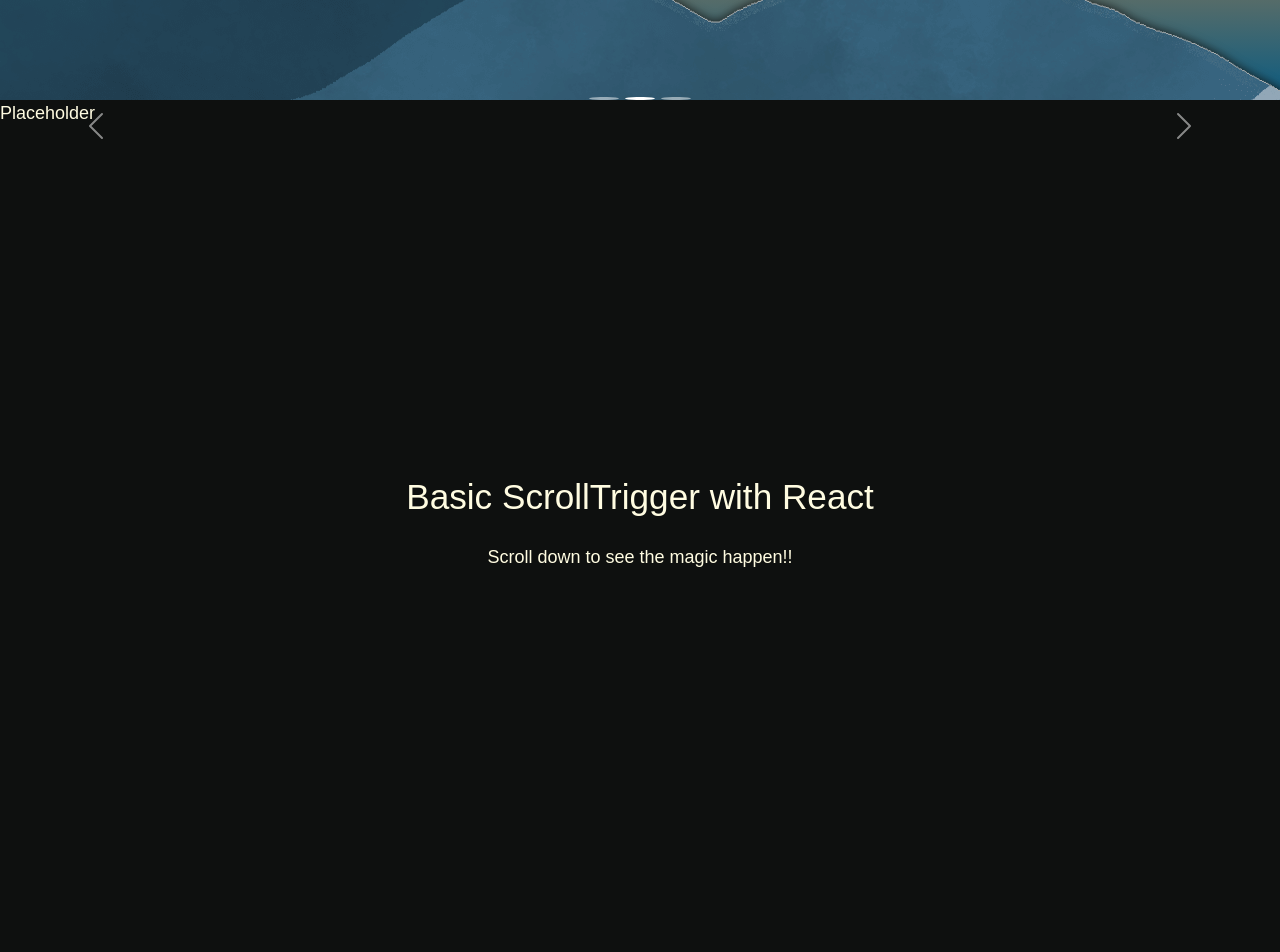
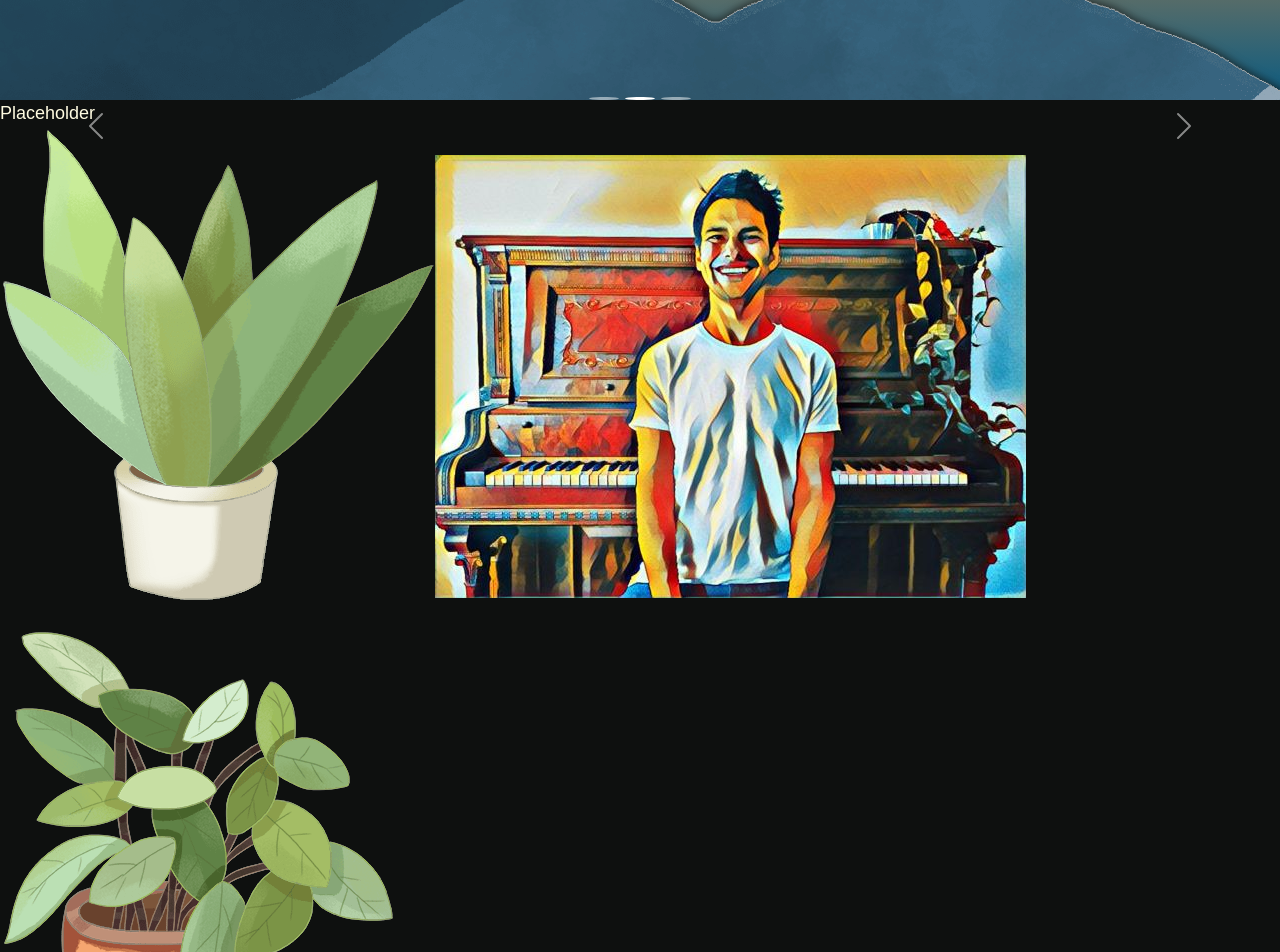
Before and after one commit to a-straube/portfolio-alpha, a React (Create React App) app: page / in a window 1280 px wide. Shown: the part 700-1652 px from the top of the page. Built offline with nearby package versions, Linux system fonts and the light colour scheme; a web font is replaced by a local one.

Commit message:
Add desk item images

```diff
--- a/src/section2-About/AboutMeSection.js
+++ b/src/section2-About/AboutMeSection.js
@@ -1,4 +1,5 @@
 import Carousel from 'react-bootstrap/Carousel';
+import imgs from '.././img/imgs';
 
 function AboutMeSection() {
     return (
@@ -26,7 +27,11 @@ function AboutMeSection() {
                         </Carousel.Caption>
                     </Carousel.Item>
                 </Carousel>
-                <div id="deskItems"></div>
+                <div id="deskItems">
+                    <img src={imgs.plant1} alt="Picture of houseplant" />
+                    <img src={imgs.axelPic} alt="Picture of Axel in front of a piano" />
+                    <img src={imgs.plant2} alt="Picture of houseplant" />
+                </div>
             </div>
         </section>
     );
```
